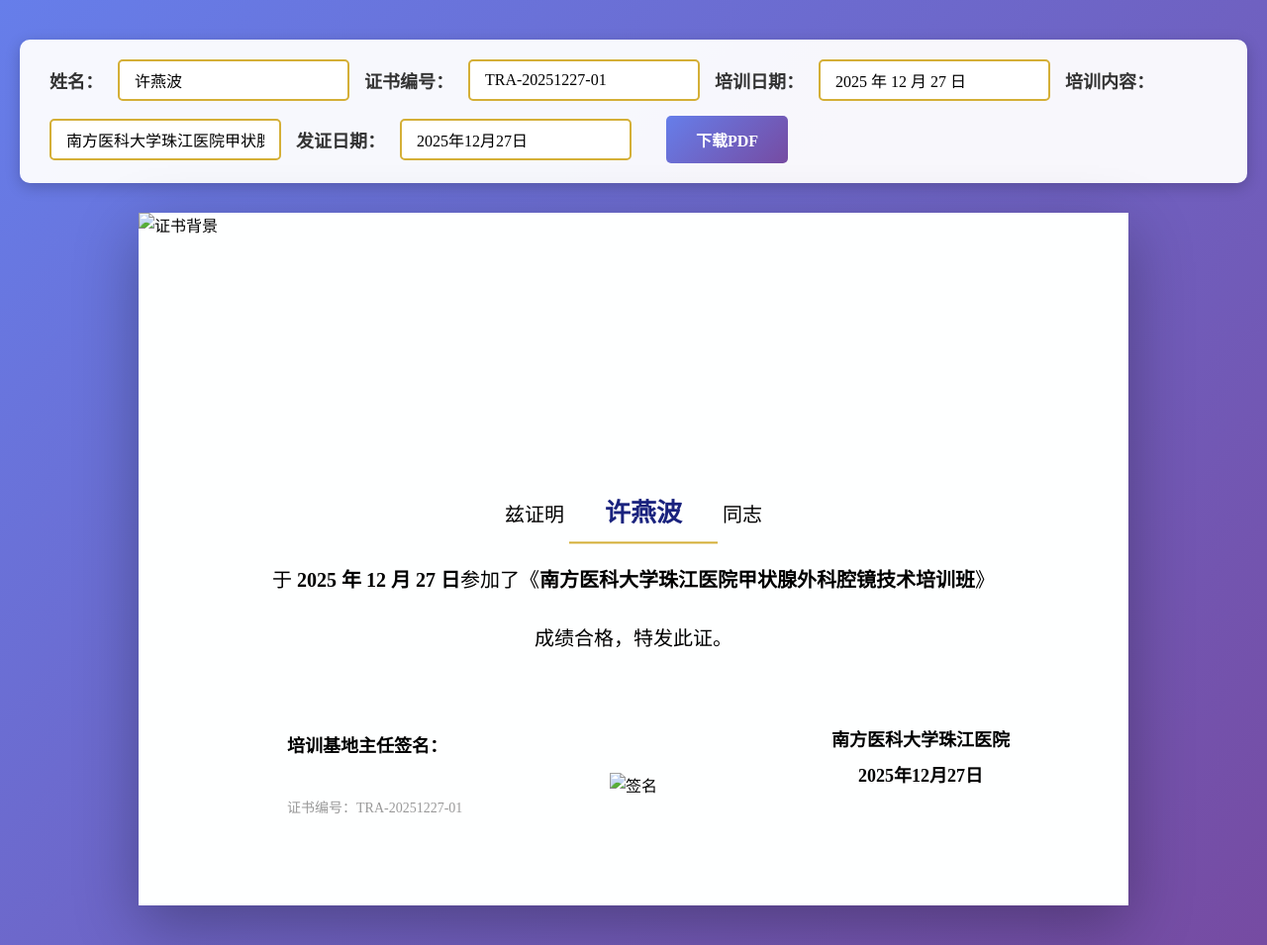
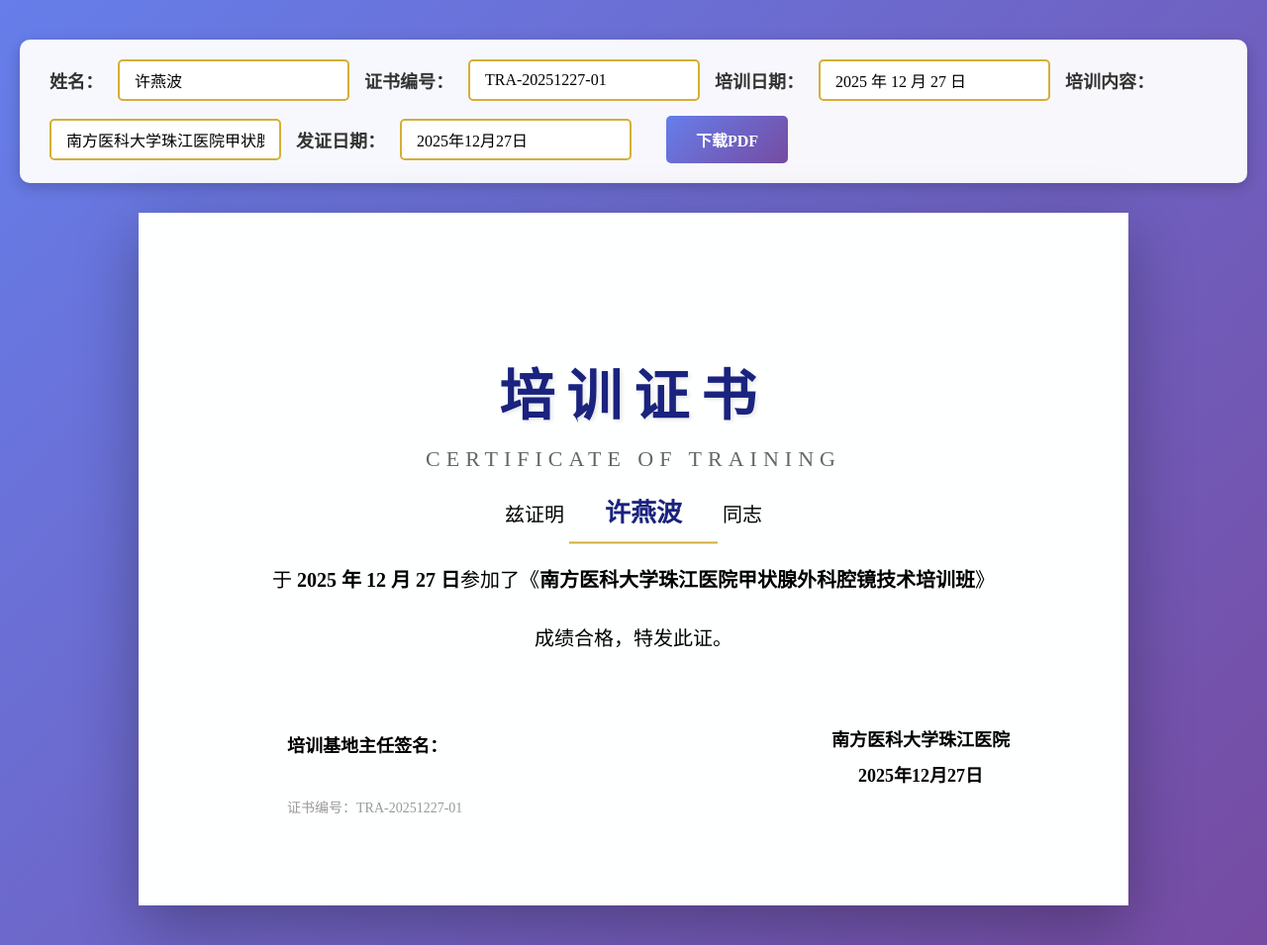
Before and after one commit to LiuHong10/LiuHong10.github.io, a plain HTML site: page index.html in a window 1280 px wide. Shown: the whole page at 99% size. Drawn offline with Linux system fonts and the light colour scheme.

Commit message:
Update title and add images to index.html

```diff
--- a/index.html
+++ b/index.html
@@ -3,7 +3,7 @@
 <head>
   <meta charset="UTF-8">
   <meta name="viewport" content="width=device-width, initial-scale=1.0">
-  <title></title>
+  <title>培训证书</title>
   <script src="https://cdnjs.cloudflare.com/ajax/libs/html2pdf.js/0.10.1/html2pdf.bundle.min.js"></script>
   <style>
     * {
@@ -103,6 +103,7 @@
       object-fit: cover;
       z-index: 0;
       pointer-events: none;
+      visibility: hidden; /* 隐藏背景图片，但保持布局 */
     }
 
     .certificate-container > * {
@@ -187,8 +188,8 @@
 
     /* 装饰线 */
     .divider {
-      width: 0px;
-      height: 0px;
+      width: 300px;
+      height: 2px;
       background: linear-gradient(to right, transparent, #d4af37, transparent);
       position: absolute;
       left: 50%;
@@ -225,6 +226,7 @@
       object-fit: contain;
       z-index: 2;
       background-color: transparent;
+      visibility: hidden; /* 隐藏签名图片，但保持布局 */
     }
 
     .certificate-number {
@@ -394,8 +396,8 @@
   </div>
 
   <div class="certificate-container">
-    <!-- 背景图片 -->
-    <img src="" alt="证书背景" class="certificate-bg">
+    <!-- 背景图片（已隐藏，用于保持布局） -->
+    <img src="证书.png" alt="证书背景" class="certificate-bg">
     <!-- 四角装饰 -->
     <div class="corner corner-top-left"></div>
     <div class="corner corner-top-right"></div>
@@ -404,8 +406,8 @@
 
     <!-- 标题区域 -->
     <div class="header">
-      <div class="header-title"></div>
-      <div class="header-subtitle"></div>
+      <div class="header-title">培训证书</div>
+      <div class="header-subtitle">CERTIFICATE OF TRAINING</div>
     </div>
 
     <div class="divider"></div>
@@ -414,7 +416,7 @@
     <div class="director-signature">培训基地主任签名：</div>
 
     <!-- 签名图片 -->
-    <img src="" alt="签名" class="signature-image">
+    <img src="珠江医院甲状腺外科_无背景.png" alt="签名" class="signature-image">
 
     <!-- 证书编号 -->
     <div class="certificate-number">证书编号：<span id="certificate-number">TRA-20251227-01</span></div>
```
